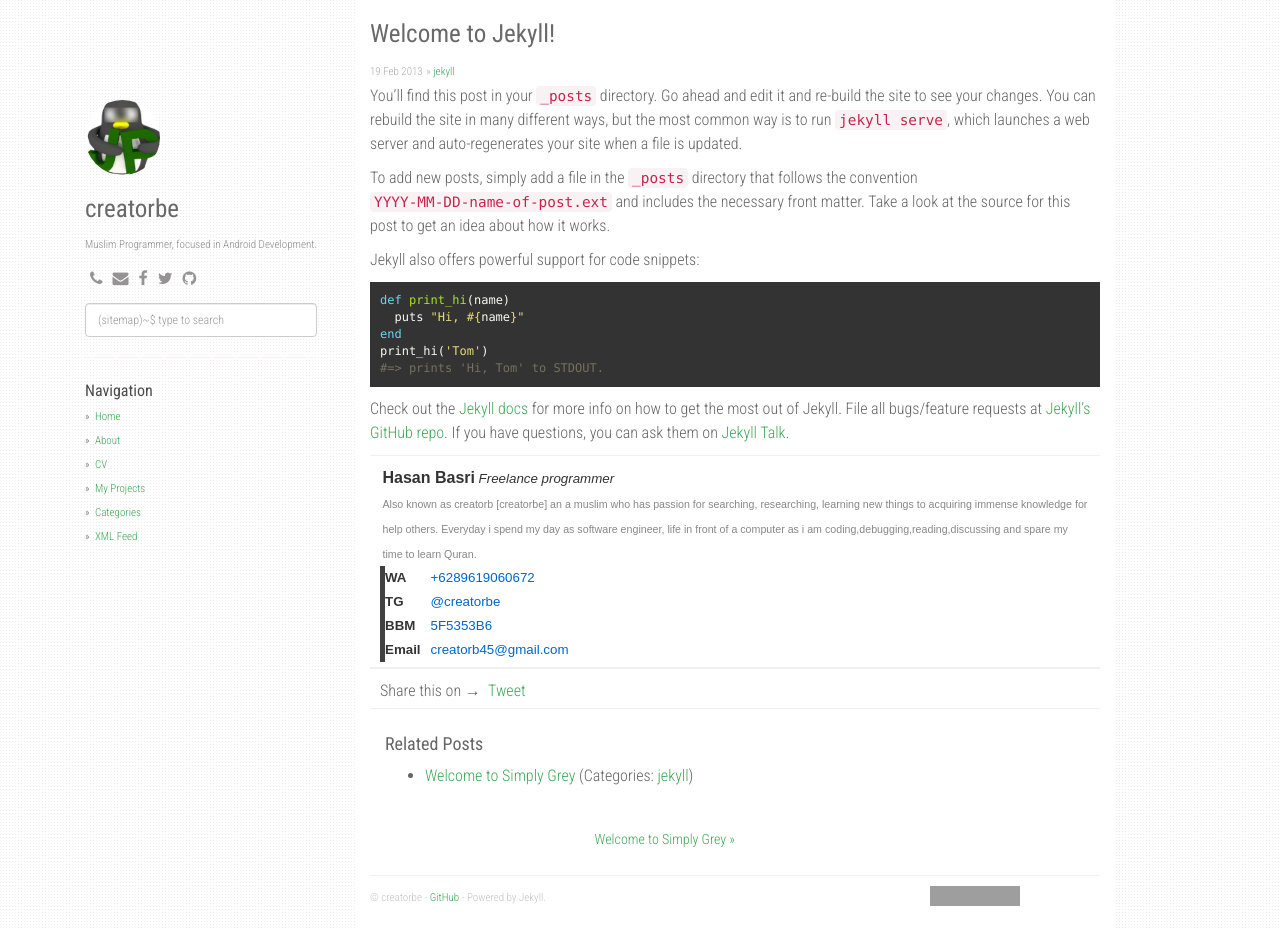
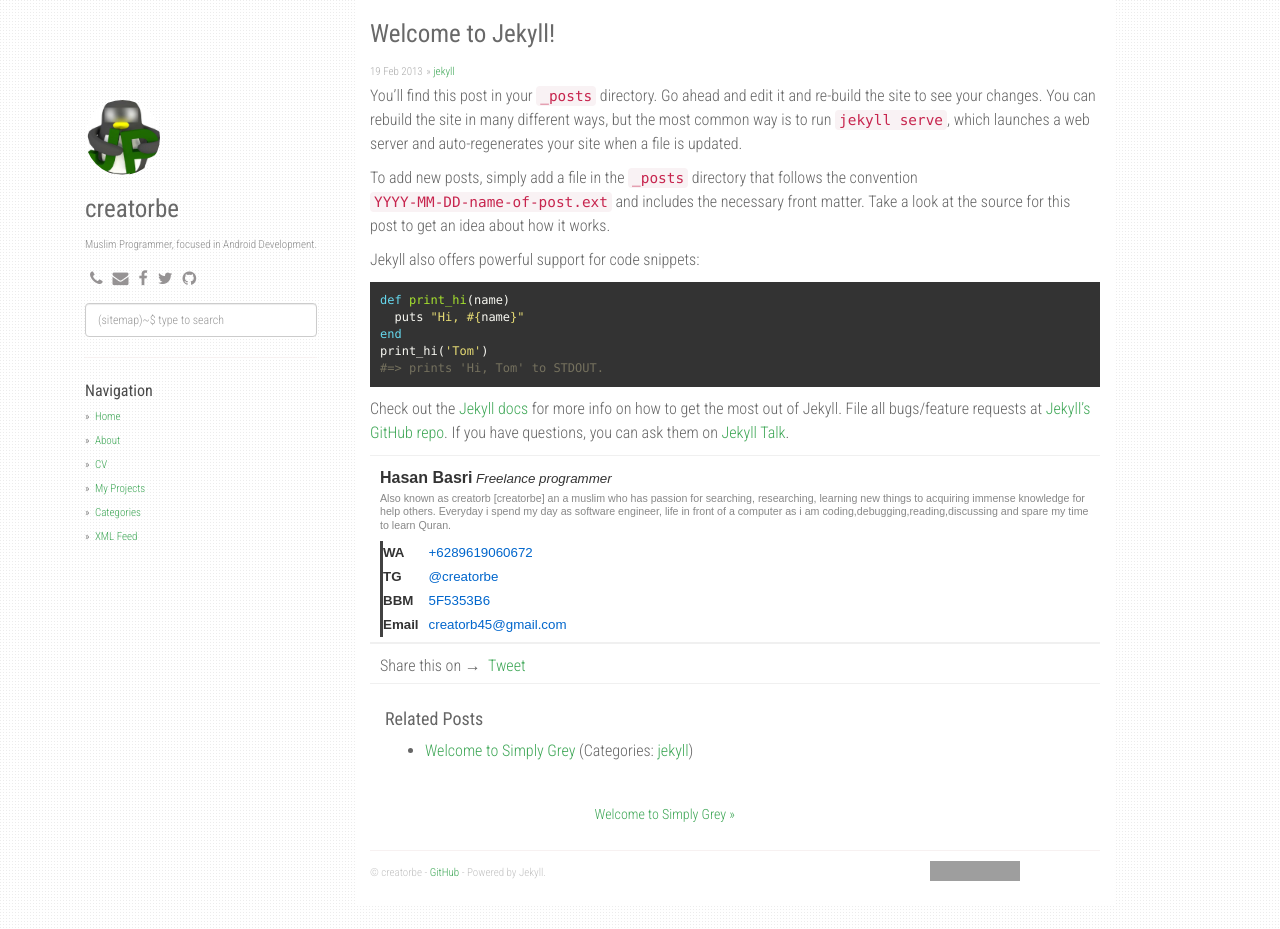
Before and after one commit to creatorbe/creatorbe.github.io, a Jekyll site: the page built from _posts/2016-04-19-welcome-to-jekyll.markdown, in a window 1280 px wide and 929 px high. Built offline with Jekyll 4.4.1, drawn with Linux system fonts in a browser that asks for light colours; nearby versions of some CDN libraries; comment, search, counter and statistics services are not loaded; grey boxes are pictures that could not be loaded.

Commit message:
change signature styling

```diff
--- a/_includes/signature.html
+++ b/_includes/signature.html
@@ -1,36 +1,37 @@
   <div class="signature">
-    <table cellspacing="0" cellpadding="0" border="0">
-    <tbody>
             <tr>
                 <td>
                     <font style="font-weight: bold; font-family: Arial; font-size: 12pt; color: rgb(51, 51, 51);">Hasan Basri</font>
-            <font style="font-style: italic; font-family: Arial; font-size: 10pt; color: rgb(51, 51, 51);">Freelance programmer</font>
                 </td>
             </tr>
             <tr>
                 <td>
-            <font style="font-family: Arial; font-size: 8pt; color: rgb(136, 136, 136);">Also known as creatorb [creatorbe] an a muslim who has passion for searching, researching, learning new things to acquiring immense knowledge for help others. Everyday i spend my day as software engineer, life in front of a computer as i am coding,debugging,reading,discussing and spare my time to learn Quran.</font>
+            <font style="font-style: italic; font-family: Arial; font-size: 10pt; color: rgb(51, 51, 51);">Freelance programmer</font>
                 </td>
             </tr>
+            <p class="customline1">
+            <font style="font-family: Arial; font-size: 8pt; color: rgb(136, 136, 136);">Also known as creatorb [creatorbe] an a muslim who has passion for searching, researching, learning new things to acquiring immense knowledge for help others. Everyday i spend my day as software engineer, life in front of a computer as i am coding,debugging,reading,discussing and spare my time to learn Quran.</font></p>
+    <table cellspacing="0" cellpadding="0" border="0">
+    <tbody>
     <tr>
-        <td style="border-left: 5px solid #414141; vertical-align: middle;">
+        <td style="border-left: 3px solid #414141; vertical-align: middle;">
             <table cellspacing="0" cellpadding="0" border="0" style="padding-left: 10px;">
                 <tbody><tr>
-                    <td style="padding-right: 10px; font-family: Arial; font-size: 10pt; color: rgb(51, 51, 51);"><strong> WA</strong></td>
+                    <td style="padding-right: 10px; font-family: Arial; font-size: 10pt; color: rgb(51, 51, 51);"><strong>WA</strong></td>
                     <td style="font-family: Arial; font-size: 10pt;">
                         <font style="font-family: Arial; font-size: 10pt;"><a href="tel:+6289619060672" style="color: #06c">+6289619060672</a></font>
                     </td>
                 </tr>
 
                 <tr>
-                    <td style="padding-right: 10px; font-family: Arial; font-size: 10pt; color: rgb(51, 51, 51);"><strong> TG</strong></td>
+                    <td style="padding-right: 10px; font-family: Arial; font-size: 10pt; color: rgb(51, 51, 51);"><strong>TG</strong></td>
                     <td style="font-family: Arial; font-size: 10pt;">
                         <font style="font-family: Arial; font-size: 10pt;"><a href="https://telegram.me/creatorbe" style="color: #06c">@creatorbe</a></font>
                     </td>
                 </tr>
 
                 <tr>
-                    <td style="padding-right: 10px; font-family: Arial; font-size: 10pt; color: rgb(51, 51, 51);"><strong> BBM</strong></td>
+                    <td style="padding-right: 10px; font-family: Arial; font-size: 10pt; color: rgb(51, 51, 51);"><strong>BBM</strong></td>
                     <td style="font-family: Arial; font-size: 10pt;">
                         <font style="font-family: Arial; font-size: 10pt;"><a href="https://raw.githubusercontent.com/creatorbe/creatorbe.github.io/master/static/img/bbm-creatorbe.jpg" target="_blank" style="color: #06c">5F5353B6</a></font>
                     </td>
@@ -48,4 +49,5 @@
 
         </tr>
     </tbody></table>
+
 </div>
--- a/static/css/main.css
+++ b/static/css/main.css
@@ -154,6 +154,14 @@ div.col-sm-3 img.profile-avatar {
   border-bottom: 1px solid #f0f0f0;
 }
 
+.customline1{
+line-height: 0.7em;
+}
+
+.customline2{
+line-height: 1.0em;
+}
+
 .share-page {
   padding: 10px 10px 5px;
   border-top: 1px solid #f0f0f0;
```
Lines whose indentation alone changed are shown as unchanged.
